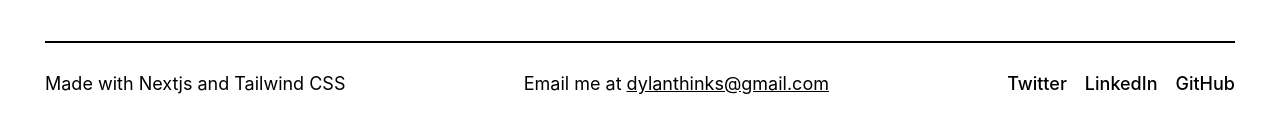
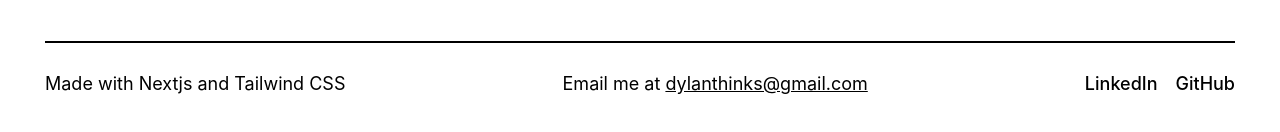
Before and after one commit to dylanthinks/portfolio, a Next.js app: page /work in a window 1280 px wide. Shown: the part 1006-1138 px from the top of the page. Built offline with nearby package versions, Linux system fonts and the light colour scheme.

Commit message:
fixed footer a bit

```diff
--- a/components/footer.js
+++ b/components/footer.js
@@ -17,14 +17,6 @@
             </p>
           </div>
           <div className="flex flex-wrap pt-2 sm:space-x-4 space-x-2 font-medium lg:pt-0">
-            <a
-              href="https://twitter.com/signscloser"
-              className={"transition-colors hover:text-yellow-500"}
-              target="_blank"
-              rel="noreferrer"
-            >
-              Twitter
-            </a>
             <a
               href="https://www.linkedin.com/in/dylanhinks/"
               className={"transition-colors hover:text-yellow-500"}
```
